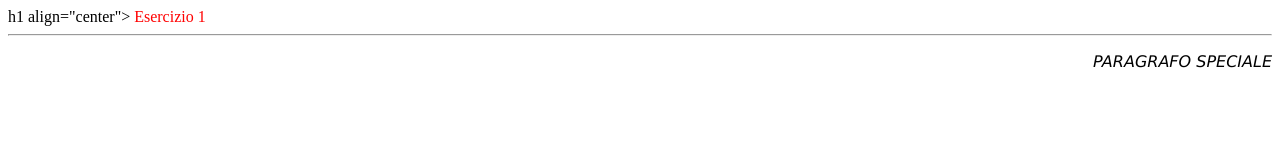
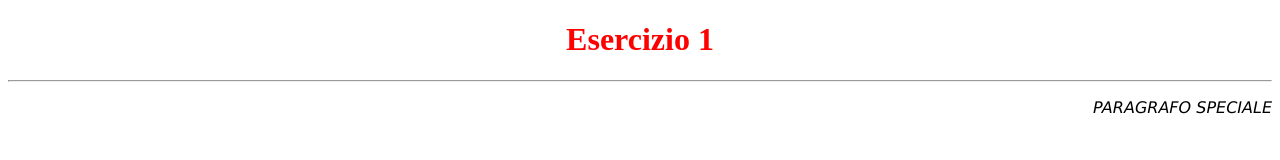
Before and after one commit to Federico892/federico892.github.io, a plain HTML site: page Esercizi_1-2.html in a window 1280 px wide. Drawn offline with Linux system fonts and the light colour scheme.

Commit message:
Update Esercizi_1-2.html

```diff
--- a/Esercizi_1-2.html
+++ b/Esercizi_1-2.html
@@ -2,7 +2,7 @@
 <html>
   <body>
 
-   h1 align="center"><font color="red"> Esercizio 1 </font></h1>
+   <h1 align="center"><font color="red"> Esercizio 1 </font></h1>
    <hr>
    <p style="font-family:verdana; text-align:right;" ><i> PARAGRAFO SPECIALE </i></p>
 
```
